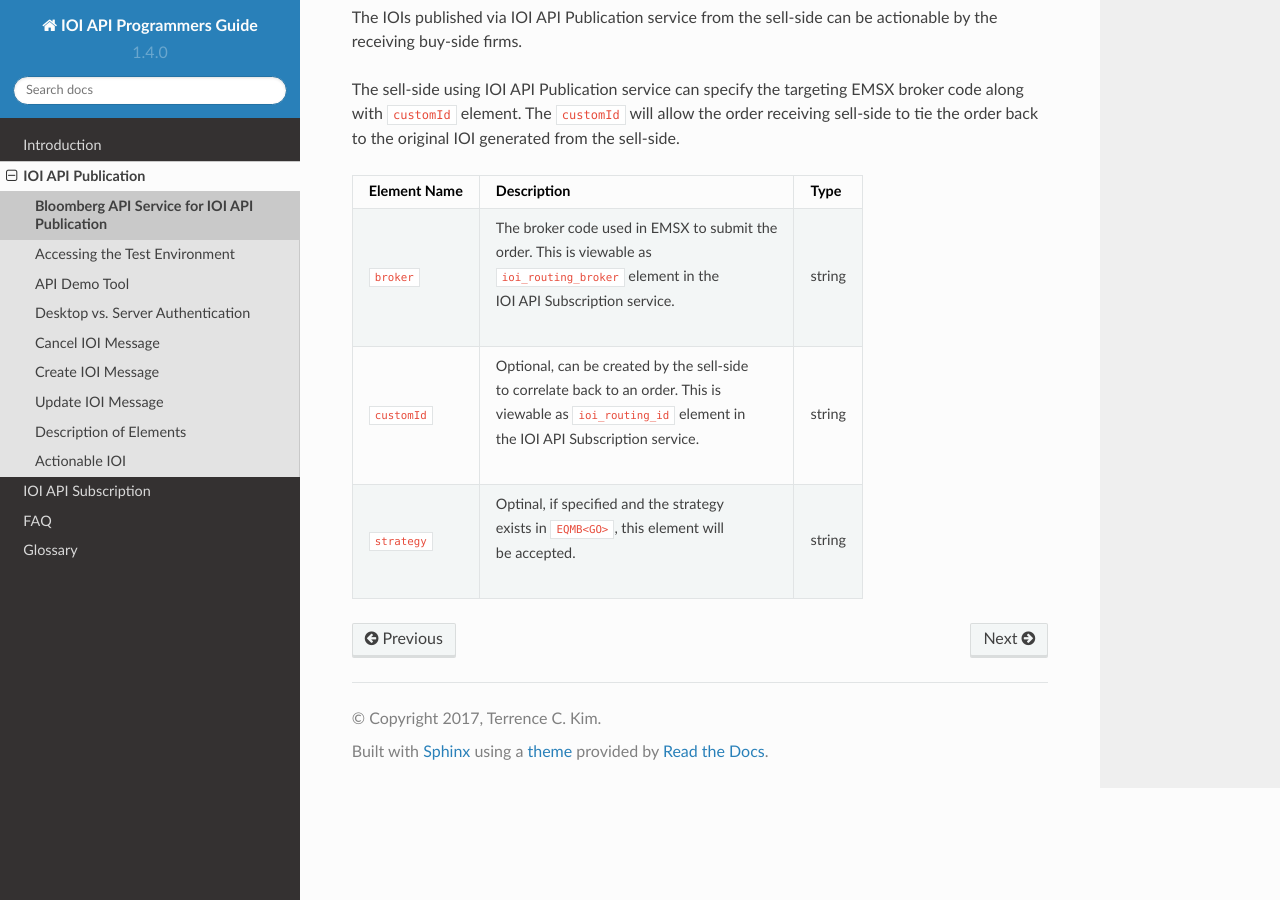
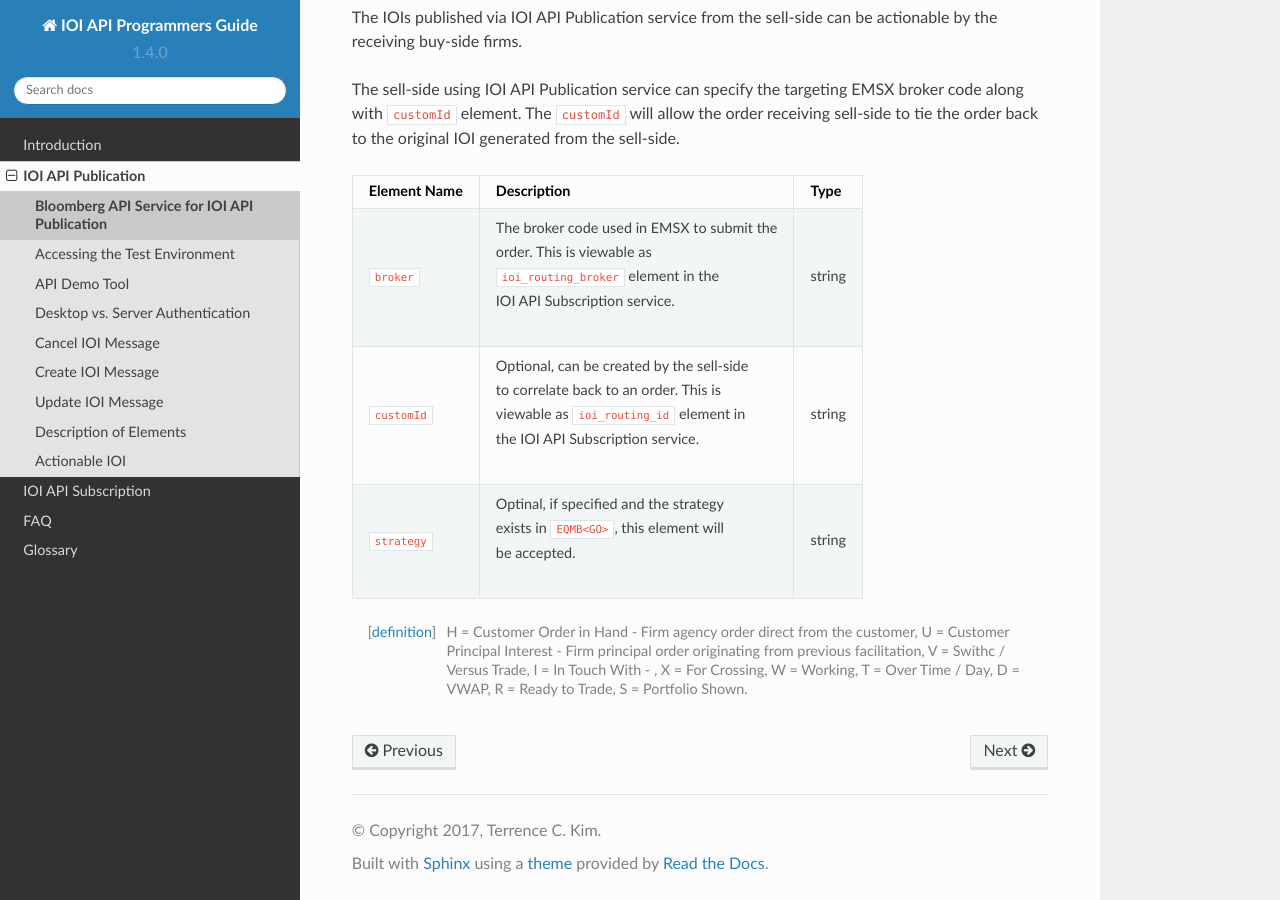
Before and after one commit to tkim/ioi_api_doc, a Sphinx documentation site: the page built from source/publication/reqResp.rst, in a window 1280 px wide and 900 px high, scrolled down 7823 px. Built offline with Sphinx 7.4.7 and the Read the Docs theme 2.0.0, drawn with Linux system fonts in a browser that asks for light colours; formulas are drawn with MathJax 3; some of the changed text lies outside the part shown.

Commit message:
update definition
added qualifer definition

```diff
--- a/source/publication/reqResp.rst
+++ b/source/publication/reqResp.rst
@@ -137,7 +137,7 @@ Full code sample (Equity IOI):-
 
 
 .. code-block:: python
-
+   :linenos:
 
     def sendCancelIOI(self, session):
 
@@ -198,7 +198,7 @@ Full code sample (Equity IOI):-
 
 
 .. code-block:: python
-
+   :linenos:
 
 	 def sendCreateIOI(self, session):
 
@@ -315,7 +315,7 @@ Full code sample (Equity IOI):-
 
 
 .. code-block:: python
-
+   :linenos:
 
 	def sendUpdateIOI(self, session):
 
@@ -432,7 +432,7 @@ The sell-side sending IOIs will buy from the buy-side at the bid size/price and
 +------------------------------+-----------------------------------------------+---------+
 |``price``                     | IOI price                                     | float64 |
 +------------------------------+-----------------------------------------------+---------+
-|``qualifiers``                | IOI qualifiers                                | string  |
+|``qualifiers``                | IOI qualifiers (e.g. H, U, V, I) [definition]_| string  |
 +------------------------------+-----------------------------------------------+---------+
 |``quality``                   | Small, Medium, or Large                       | enum    |
 +------------------------------+-----------------------------------------------+---------+
@@ -491,3 +491,5 @@ The ``customId`` will allow the order receiving sell-side to tie the order back
 |                              |  | exists in ``EQMB<GO>``, this element will  |         |
 |                              |  | be accepted.                               |         |
 +------------------------------+-----------------------------------------------+---------+
+
+.. [definition] H = Customer Order in Hand - Firm agency order direct from the customer, U = Customer Principal Interest - Firm principal order originating from previous facilitation, V = Swithc / Versus Trade, I = In Touch With - , X = For Crossing, W = Working, T = Over Time / Day, D = VWAP, R = Ready to Trade, S = Portfolio Shown.
--- a/source/subscription/subscription.rst
+++ b/source/subscription/subscription.rst
@@ -124,7 +124,7 @@ Full code sample:-
 
 
 .. code-block:: python
-
+   :linenos:
 
     def createIOISubscription(self, session):
 
@@ -356,3 +356,5 @@ The ``customId`` will allow the order receiving sell-side to tie the order back
 |                              |  | exists in ``EQMB<GO>``, this element will  |         |
 |                              |  | be accepted.                               |         |
 +------------------------------+-----------------------------------------------+---------+
+
+.. [definitions] H = Customer Order in Hand - Firm agency order direct from the customer, U = Customer Principal Interest - Firm principal order originating from previous facilitation, V = Swithc / Versus Trade, I = In Touch With - , X = For Crossing, W = Working, T = Over Time / Day, D = VWAP, R = Ready to Trade, S = Portfolio Shown.
```
Also changed, not shown: other parts of source/subscription/subscription.rst (+1 -1 lines), 9 other files.
